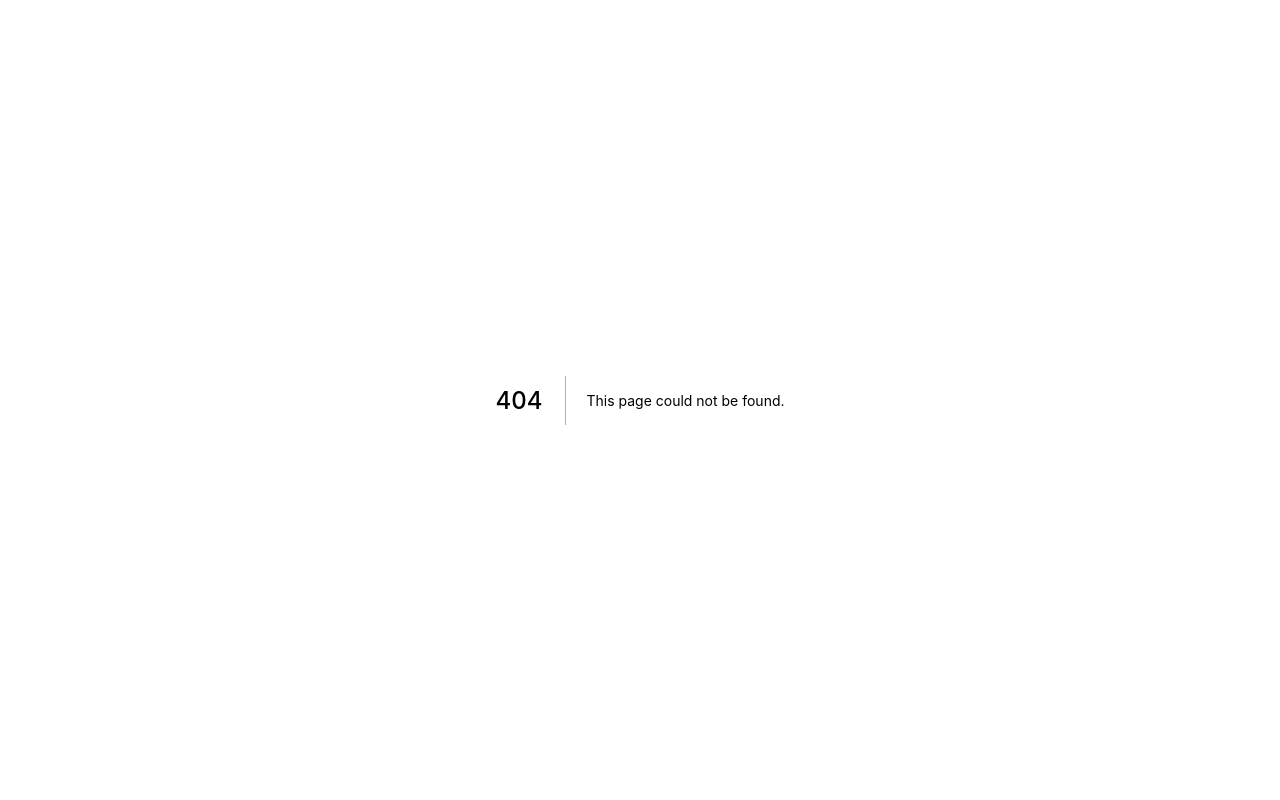
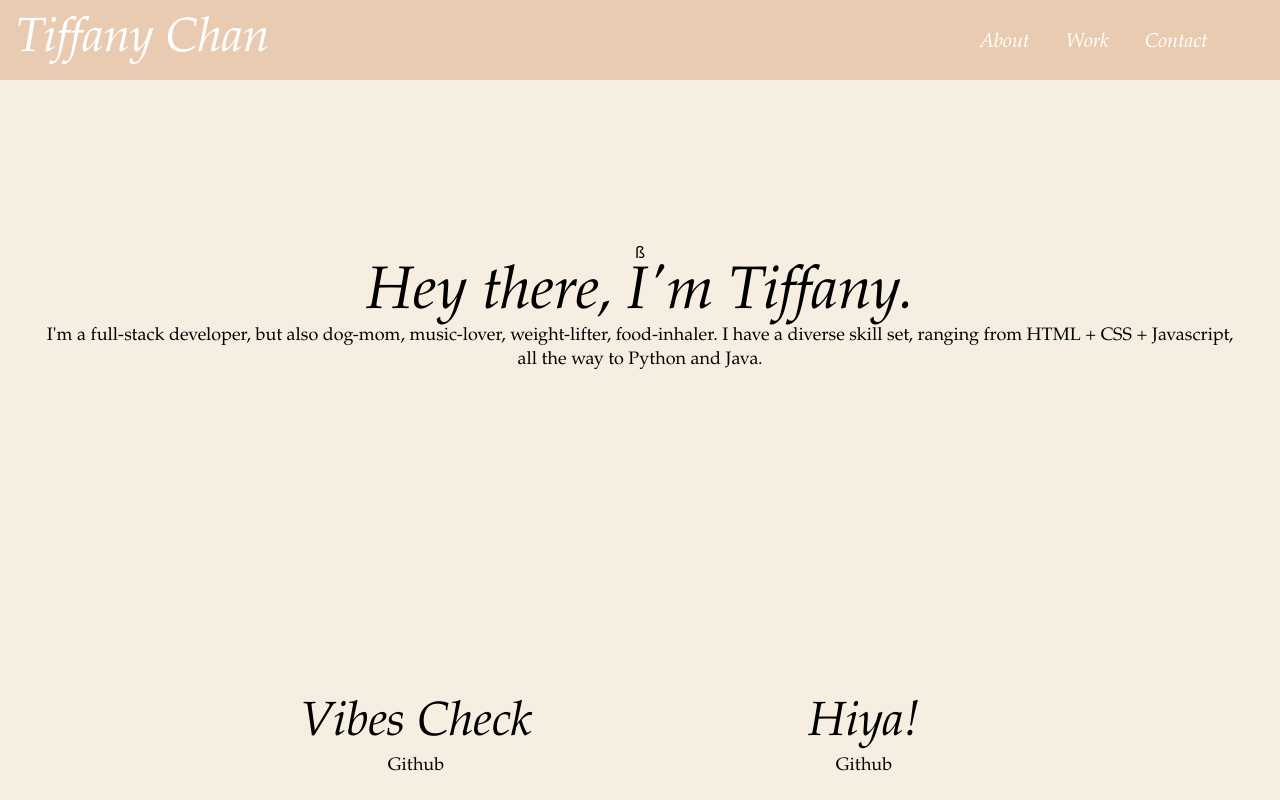
Before and after one commit to tiffchannn/tiffany_portfolio, a Next.js app: page / in a window 1280 px wide. Before the commit this address had no page. Shown: the top 800 px of the page. Built offline with nearby package versions, Linux system fonts and the light colour scheme; a web font is replaced by a local one.

Commit message:
Updated routing for main page

```diff
--- a/pages/_document.js
+++ b/pages/_document.js
@@ -9,7 +9,6 @@ class MyDocument extends Document {
   render() {
     return (
       <Html>
-        <meta name="viewport" content="width=device-width, initial-scale=1.0"></meta>
         <Head>
           <link
             href="https://fonts.googleapis.com/css2?family=Century+Gothic&display=swap"
--- a/pages/about.js
+++ b/pages/about.js
@@ -16,12 +16,12 @@ export default function About() {
         <div>
           {/* <Link href="/"><h1 className={styles.fullname}>Tiffany Chan</h1></Link> */}
           {/* <Link href="/"><h1 className="text-white font-default italic m-4 text-5xl">Tiffany Chan</h1></Link> */}
-          <Link href="/"><h1 className="text-white font-default italic m-4 text-3xl lg:text-5xl">Tiffany Chan</h1></Link>
+          <Link href="/home"><h1 className="text-white font-default italic m-4 text-3xl lg:text-5xl">Tiffany Chan</h1></Link>
         </div>
         {/* <div className={styles.nav_links}> */}
         {/* <div className="text-white flex justify-center mt-7 mr-6  font-default italic text-xl"> */}
         <div className="text-white flex justify-center mt-7 lg:mt-7 lg:mr-6 font-default italic text-xl">
-          <Link href="/"><a className="text-white mr-2 lg:mr-9 hover:text-nude-500">Home</a></Link>
+          <Link href="/home"><a className="text-white mr-2 lg:mr-9 hover:text-nude-500">Home</a></Link>
           <Link href="/work"><a className="text-white mr-2 lg:mr-9 hover:text-nude-500">Work</a></Link>
           <Link href="/contact"><a className="text-white mr-4 lg:mr-12 hover:text-nude-500">Contact</a></Link>
         </div>
--- a/pages/contact.js
+++ b/pages/contact.js
@@ -12,7 +12,7 @@ export default function Contact() {
       {/* <div className={styles.navbar}> */}
       <div className="flex sticky top-0 left-0 justify-between h-20 bg-nude-200">
         <div>
-          <Link href="/">
+          <Link href="/home">
             <h1 className="text-white font-default italic m-4 text-5xl">
               Tiffany Chan
             </h1>
@@ -20,7 +20,7 @@ export default function Contact() {
         </div>
         {/* <div className={styles.nav_links}> */}
         <div className="text-white flex justify-center mt-7 mr-6  font-default italic text-xl">
-          <Link href="/"><a className="mr-9 hover:text-nude-500">Home</a></Link>
+          <Link href="/home"><a className="mr-9 hover:text-nude-500">Home</a></Link>
           <Link href="/about"><a className="mr-9 hover:text-nude-500">About</a></Link>
           <Link href="/work"><a className="mr-12 hover:text-nude-500">Work</a></Link>
         </div>
--- a/pages/home.js
+++ b/pages/index.js
@@ -2,7 +2,7 @@ import Head from 'next/head'
 import Link from 'next/link'
 // import styles from '../styles/Home.module.css'
 
-export default function Home() {
+export default function Index() {
   return (
     // <div className={styles.container}>
     <div className="bg-nude-100 h-full lg:min-h-screen p-0 w-min lg:w-full">
@@ -26,7 +26,7 @@ export default function Home() {
 
       {/* <main className={styles.main}> */}
       <main className="flex flex-col justify-center items-center h-full pt-40 pb-96 lg:pb-20 px-10">
-
+ß
         {/* INTRO SECTION */}
         {/* <div className={styles.top_section}> */}
         <div className="lg:h-72 w-full">
--- a/pages/work.js
+++ b/pages/work.js
@@ -16,12 +16,12 @@ export default function Work() {
       <div className="flex sticky top-0 left-0 justify-between h-20 bg-nude-200">
         <div>
           {/* <Link href="/"><h1 className={styles.fullname}>Tiffany Chan</h1></Link> */}
-          <Link href="/"><h1 className="text-white font-default italic m-4 text-3xl lg:text-5xl">Tiffany Chan</h1></Link>
+          <Link href="/home"><h1 className="text-white font-default italic m-4 text-3xl lg:text-5xl">Tiffany Chan</h1></Link>
         </div>
         {/* <div className={styles.nav_links}> */}
         <div className="text-white flex justify-center mt-7 lg:mt-7 lg:mr-6 font-default italic text-xl">
 
-          <Link href="/"><a className="mr-2 lg:mr-9 hover:text-nude-500">Home</a></Link>
+          <Link href="/home"><a className="mr-2 lg:mr-9 hover:text-nude-500">Home</a></Link>
           <Link href="/about"><a className="mr-2 lg:mr-9 hover:text-nude-500">About</a></Link>
           <Link href="/contact"><a className="mr-4 lg:mr-12 hover:text-nude-500">Contact</a></Link>
         </div>
```
